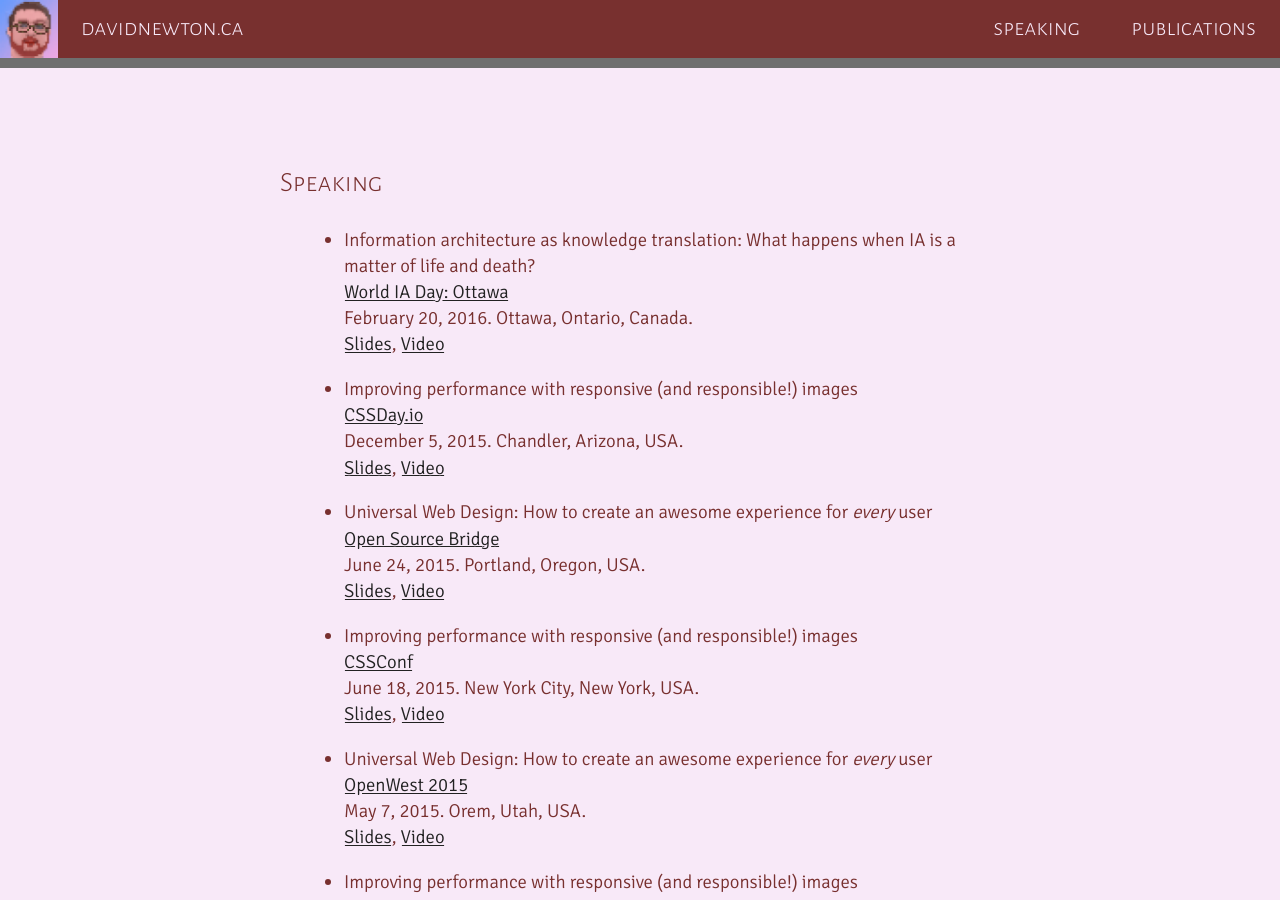
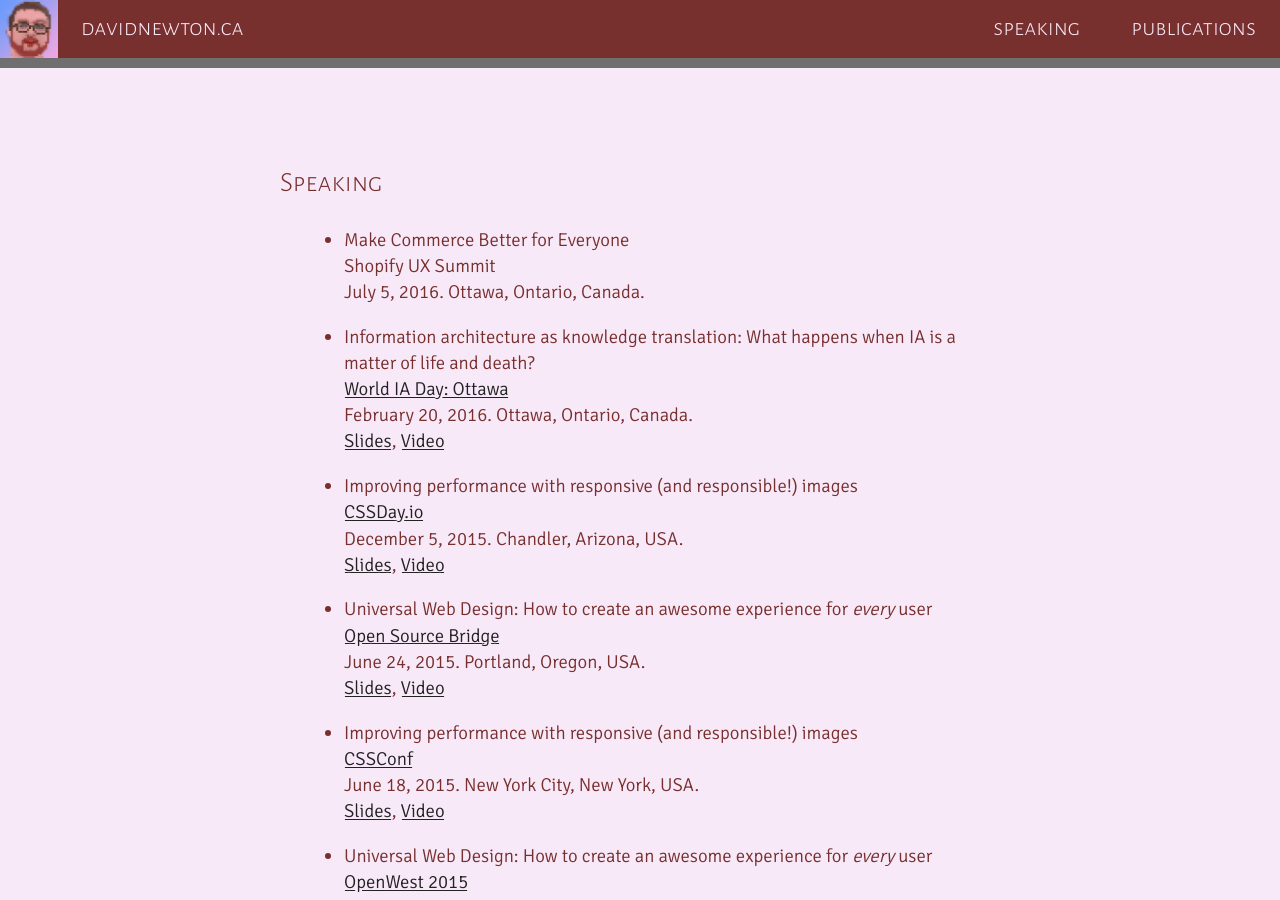
Before and after one commit to nwtn/nwtn.github.io, a Jekyll site: the page built from speaking.md, in a window 1280 px wide and 900 px high. Built offline with Jekyll 4.4.1, drawn with Linux system fonts in a browser that asks for light colours.

Commit message:
add ux summit talk

```diff
--- a/speaking.md
+++ b/speaking.md
@@ -7,6 +7,9 @@ ord: 1
 
 <!-- ### Upcoming -->
 <!-- ### Past -->
+* Make Commerce Better for Everyone
+Shopify UX Summit
+July 5, 2016. Ottawa, Ontario, Canada.
 
 * Information architecture as knowledge translation: What happens when IA is a matter of life and death?
 [World IA Day: Ottawa](http://2016.worldiaday.org/location/ottawa-canada)
```
